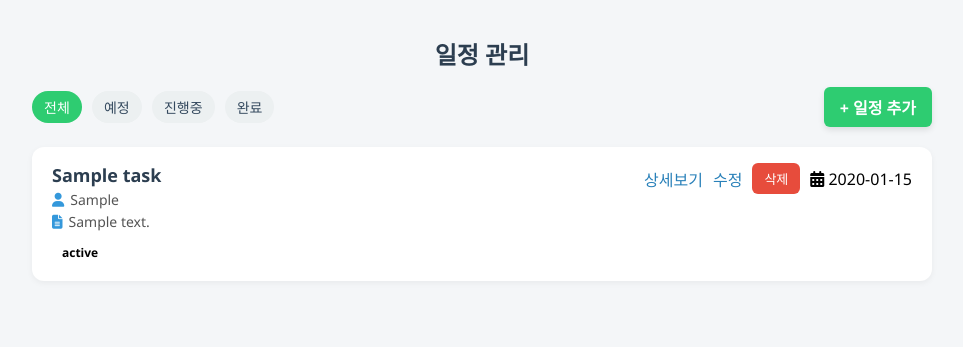
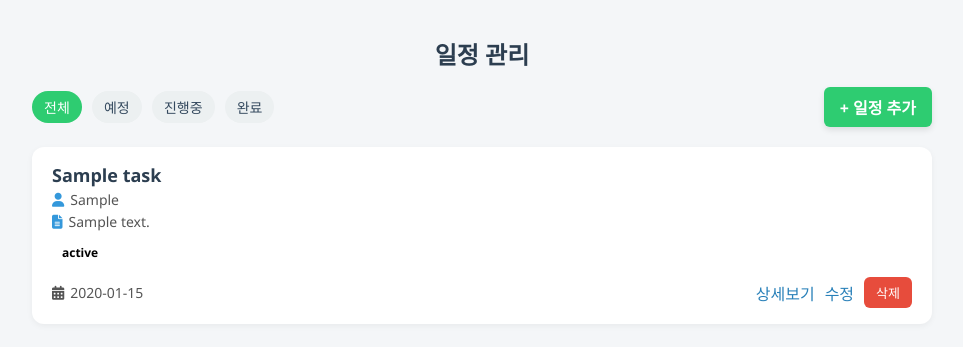
Before and after one commit to parkgunu/schedule_web, a Flask app: page / in a window 1280 px wide. Shown: the top 347 px of the page, without its empty margins (158-1121 px from the left). Run offline with Flask 3, Linux system fonts and the light colour scheme; tables that the repository leaves empty hold one stand-in row (values such as "Sample post").

Commit message:
💄 버튼 하단 정렬 UI 수정

```diff
--- a/templates/index.html
+++ b/templates/index.html
@@ -67,29 +67,18 @@
       margin-bottom: 14px;
       box-shadow: 0 2px 6px rgba(0, 0, 0, 0.05);
       display: flex;
-      justify-content: space-between;
-      align-items: flex-start;
-      gap: 16px;
-      flex-wrap: wrap;
+      flex-direction: column;
+      gap: 12px;
     }
 
     .info {
-      flex: 1 1 60%;
+      flex: 1 1 100%;
     }
 
     .info h3 {
       margin: 0;
       font-size: 18px;
       color: #2c3e50;
-    }
-
-    .info .date {
-      font-size: 14px;
-      color: #999;
-      display: flex;
-      align-items: center;
-      gap: 6px;
-      margin-top: 4px;
     }
 
     .meta-line {
@@ -117,6 +106,21 @@
     .status-예정 { background-color: #f1c40f; color: white; }
     .status-진행중 { background-color: #3498db; color: white; }
     .status-완료 { background-color: #2ecc71; color: white; }
+
+    .bottom-bar {
+      display: flex;
+      justify-content: space-between;
+      align-items: center;
+      flex-wrap: wrap;
+    }
+
+    .date-bottom {
+      font-size: 14px;
+      color: #555;
+      display: flex;
+      align-items: center;
+      gap: 6px;
+    }
 
     .buttons {
       display: flex;
@@ -168,14 +172,16 @@
         <div class="meta-line"><i class="fa-solid fa-file-lines"></i> {{ task.content }}</div>
         <span class="status-badge status-{{ task.status }}">{{ task.status }}</span>
       </div>
-      <div class="buttons">
-        <a href="/detail/{{ task.id }}">상세보기</a>
-        <a href="/edit/{{ task.id }}">수정</a>
-        <form action="/delete/{{ task.id }}" method="POST" style="margin:0;">
-          <button type="submit">삭제</button>
-        </form>
+      <div class="bottom-bar">
         <div class="date-bottom">
           <i class="fa-solid fa-calendar-days"></i> {{ task.date }}
+        </div>
+        <div class="buttons">
+          <a href="/detail/{{ task.id }}">상세보기</a>
+          <a href="/edit/{{ task.id }}">수정</a>
+          <form action="/delete/{{ task.id }}" method="POST" style="margin:0;">
+            <button type="submit">삭제</button>
+          </form>
         </div>
       </div>
     </div>
```
